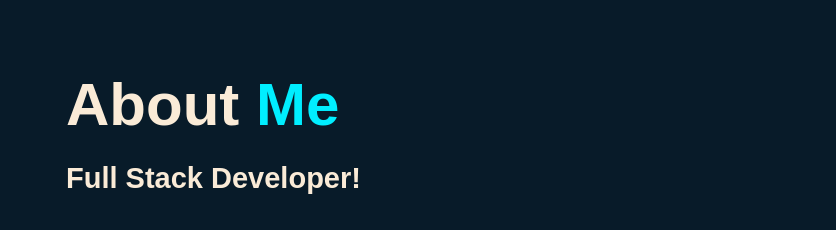
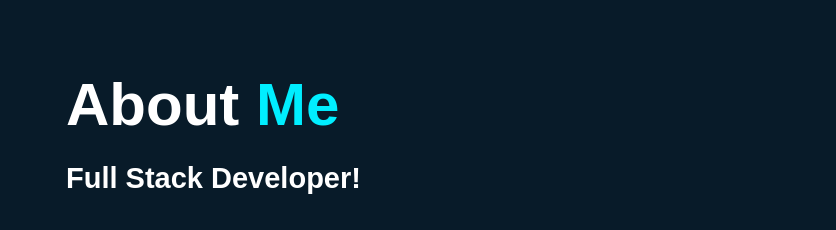
Before and after one commit to MDaskalou/MyPortfolio, a plain HTML site: page index.html in a window 1280 px wide. Shown: the part 810-1040 px from the top of the page, 444-1280 px from the left. Drawn offline with nearby package versions, Linux system fonts and the light colour scheme.

Commit message:
nya uppdateringar

```diff
--- a/CSS/Base.css
+++ b/CSS/Base.css
@@ -30,4 +30,5 @@ body {
     padding: 0;
     font-family: 'Poppins', sans-serif;
     background-color: #081b29;
+    color: #fff;
 }
--- a/CSS/about.css
+++ b/CSS/about.css
@@ -20,6 +20,7 @@
 
 .about-content h2 {
     font-size: 60px;
+    color: #ffffff;
 }
 
 .about-content h2 span {
@@ -29,7 +30,7 @@
 .about-content h4 {
     font-size: 29px;
     font-weight: 600;
-    color: antiquewhite;
+    color: #ffffff;
     line-height: 1.7;
     margin: 15px 0 30px;
 }
```
